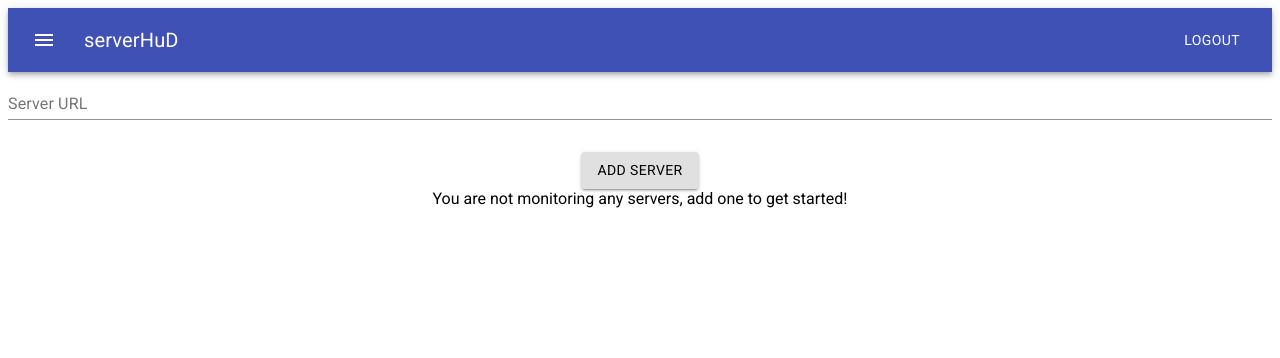
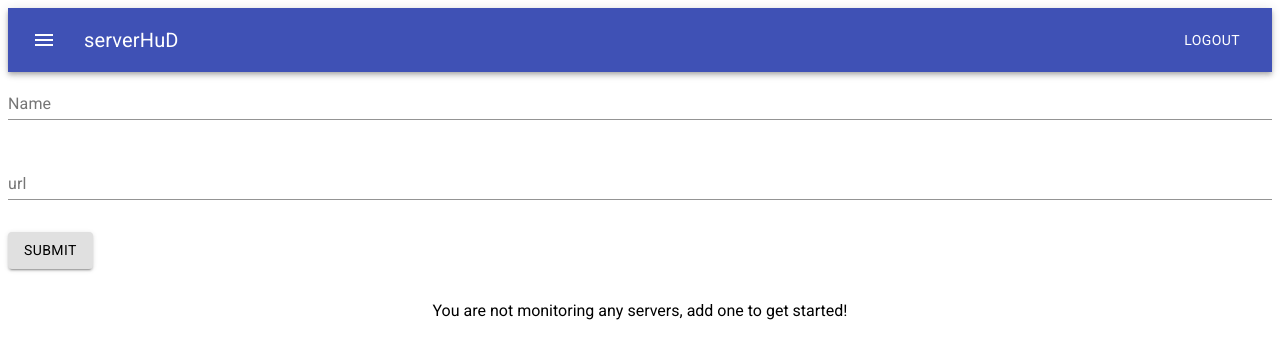
Before and after one commit to Jchase2/serverHuD, a React (Create React App) app in the folder client/: page /dashboard in a window 1280 px wide. Shown: the top 358 px of the page. Built offline with nearby package versions, Linux system fonts and the light colour scheme; no server answers; sample sign-in values are in the browser's storage.

Commit message:
Implemented support for SSL data on front end.

```diff
--- a/client/src/App.tsx
+++ b/client/src/App.tsx
@@ -6,6 +6,7 @@ import Dashboard from "./components/dashboard/Dashboard";
 import Login from "./components/login/Login";
 import HomePage from "./components/homepage/HomePage";
 import Register from "./components/register/Register";
+import ServerInfo from "./components/server/ServerInfo";
 import { useState } from "react";
 import PrivateRoute from "./components/private/PrivateRoute";
 function App() {
@@ -45,6 +46,9 @@ function App() {
           <PrivateRoute isAuthed={isAuthed} path="/dashboard">
             <Dashboard />
           </PrivateRoute>
+          <PrivateRoute isAuthed={isAuthed} path="/server/:id">
+            <ServerInfo />
+          </PrivateRoute>
           <Route path="/">
             {isAuthed === "true" ? <Redirect to="/dashboard" /> : <HomePage />}
           </Route>
--- a/client/src/components/dashboard/AddServer.tsx
+++ b/client/src/components/dashboard/AddServer.tsx
@@ -4,22 +4,24 @@ import { Grid } from "@material-ui/core";
 import { useState } from "react";
 
 const AddServer = (props: any) => {
-
   const [serverState, setServerState] = useState({
     url: "",
+    name: "",
   });
 
   const handleChange = (e: any) => {
-    setServerState({
-      url: e.target.value,
-    });
+    setServerState((currentEvent) => ({
+      ...currentEvent,
+      [e.target.name]: e.target.value,
+    }));
   };
 
   const handleSubmit = async (e: any) => {
     e.preventDefault();
-    props.addNewServer(serverState)
+    props.addNewServer(serverState);
     setServerState({
       url: "",
+      name: ""
     });
   };
 
@@ -27,23 +29,40 @@ const AddServer = (props: any) => {
     <form onSubmit={handleSubmit}>
       <Grid
         container
-        direction="row"
+        direction="column"
         align-items="center"
         justifyContent="center"
+        style={{ marginBottom: "2em" }}
       >
+        <Grid item>
           <TextField
             id="standard-basic"
-          name="server"
-          label="Server URL"
+            name="name"
+            label="Name"
+            variant="standard"
+            value={serverState.name}
+            onChange={handleChange}
+            fullWidth
+            style={{ marginBottom: "2em" }}
+          />
+        </Grid>
+        <Grid item>
+          <TextField
+            id="standard-password-input"
+            name="url"
+            label="url"
             variant="standard"
             value={serverState.url}
             onChange={handleChange}
             fullWidth
             style={{ marginBottom: "2em" }}
           />
+        </Grid>
+        <Grid item>
           <Button type="submit" color="inherit" variant="contained">
-          Add Server
+            Submit
           </Button>
+        </Grid>
       </Grid>
     </form>
   );
--- a/client/src/components/dashboard/Dashboard.tsx
+++ b/client/src/components/dashboard/Dashboard.tsx
@@ -25,11 +25,11 @@ const Dashboard = (props: any) => {
     setServerList([...serverList].concat(newServer));
   };
 
-  const displayServerList = (servUrl: any) => {
-    console.log(serverList);
+  const displayServerList = (serverData: any) => {
+    console.log("ServerList: ", serverList);
     return (
-      <div key={servUrl}>
-        <Server serverUrl={servUrl} />
+      <div key={serverData.url}>
+        <Server serverData={serverData}/>
       </div>
     );
   };
@@ -39,7 +39,7 @@ const Dashboard = (props: any) => {
       <AddServer addNewServer={addNewServer} />
       <Grid container justifyContent="center">
         {serverList.length ? (
-          serverList.map((e: any) => displayServerList(e?.url))
+          serverList.map((e: any) => displayServerList(e))
         ) : (
           <div>You are not monitoring any servers, add one to get started!</div>
         )}
--- a/client/src/components/server/Server.tsx
+++ b/client/src/components/server/Server.tsx
@@ -41,7 +41,13 @@ const Server = (props: any) => {
             color="textSecondary"
             gutterBottom
           >
-            {props.serverUrl}
+            {props.serverData.url}
+          </Typography>
+          <Typography variant="h5" component="h2">
+            {props.serverData.name}
+          </Typography>
+          <Typography variant="body2" component="p">
+            SSL: {props.serverData.sslStatus === "true" ? 'Active' : 'Down!'}
           </Typography>
         </CardContent>
         <CardActions>
--- /dev/null
+++ b/client/src/components/server/ServerInfo.tsx
@@ -0,0 +1,15 @@
+import { makeStyles } from "@material-ui/core/styles";
+import Card from "@material-ui/core/Card";
+import CardActions from "@material-ui/core/CardActions";
+import CardContent from "@material-ui/core/CardContent";
+import Button from "@material-ui/core/Button";
+import Typography from "@material-ui/core/Typography";
+import Grid from "@material-ui/core/Grid/Grid";
+
+const ServerInfo = (props: any) => {
+  return (
+    <p>Hello World</p>
+  );
+}
+
+export default ServerInfo;
```
Lines whose indentation alone changed are shown as unchanged.
